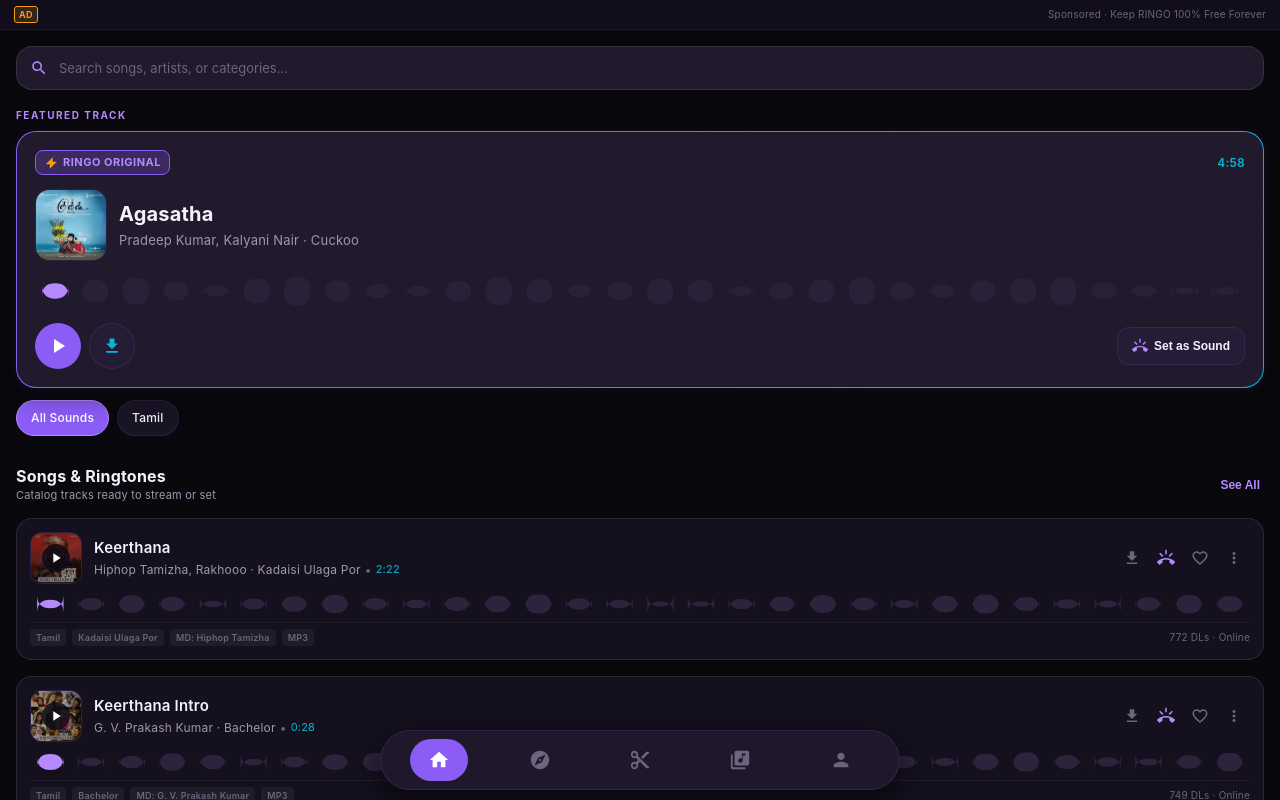
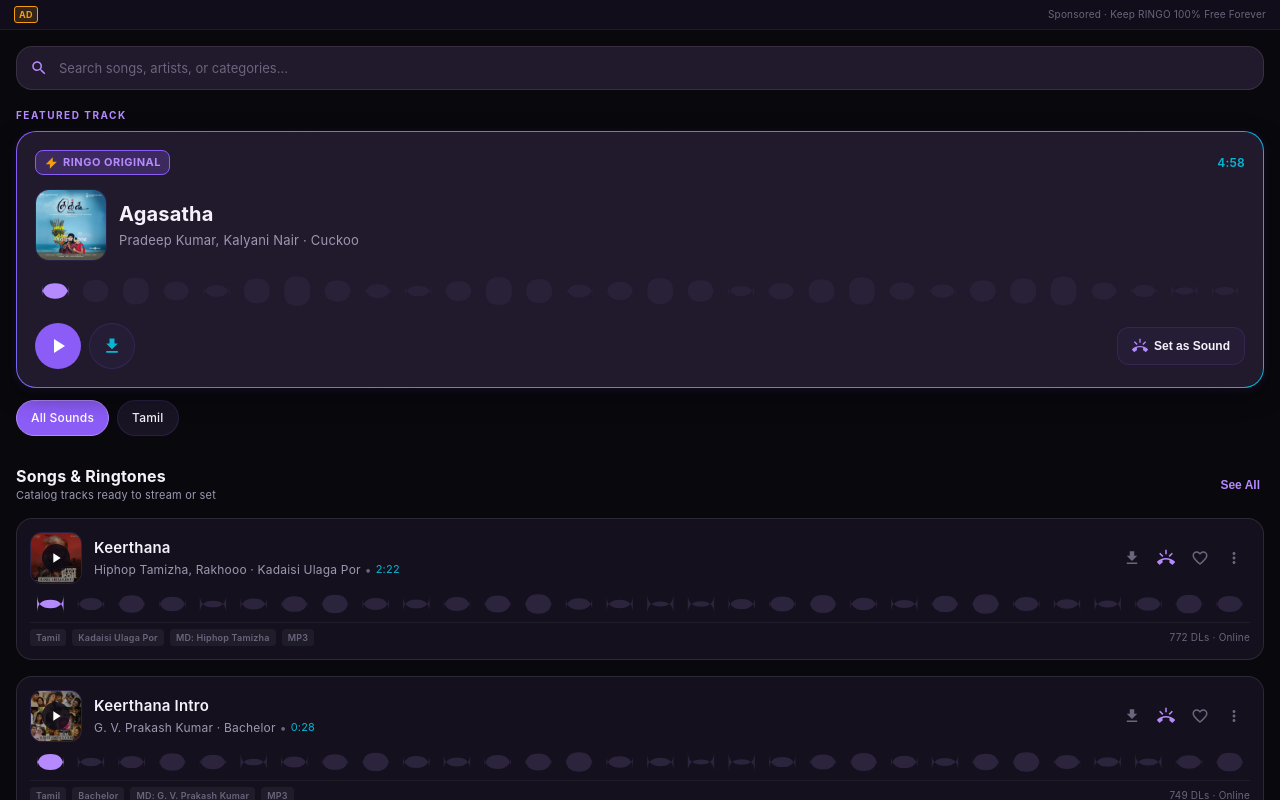
Before and after one commit to vip007vishal/ringo-be, a plain HTML site: page index.html in a window 1280 px wide. Drawn offline with Linux system fonts and the light colour scheme; no server answers.

Commit message:
refactor: remove web floating pill navigation bar for native Android WebView embedding

```diff
--- a/css/components.css
+++ b/css/components.css
@@ -6,6 +6,7 @@
    Floating Pill Bottom Navigation Bar
    -------------------------------------------------------------------------- */
 .pill-nav-container {
+  display: none !important;
   position: fixed;
   bottom: calc(var(--nav-bar-bottom-margin) + var(--safe-area-bottom));
   left: 0;
--- a/css/player.css
+++ b/css/player.css
@@ -7,7 +7,7 @@
    -------------------------------------------------------------------------- */
 .mini-player-container {
   position: fixed;
-  bottom: calc(var(--nav-bar-height) + var(--nav-bar-bottom-margin) + var(--safe-area-bottom) + 8px);
+  bottom: calc(var(--safe-area-bottom) + 10px);
   left: 0;
   right: 0;
   display: flex;
--- a/css/responsive.css
+++ b/css/responsive.css
@@ -6,7 +6,7 @@
 /* Compact Mobile Screens (< 360px width, e.g. 320x640) */
 @media (max-width: 359px) {
   :root {
-    --nav-bar-height: 54px;
+    --nav-bar-height: 0px;
     --mini-player-height: 56px;
   }
 
@@ -146,11 +146,8 @@
 
 /* Safe Area Insets for notched Android phones & gesture navigation bars */
 @supports (padding-bottom: env(safe-area-inset-bottom)) {
-  .pill-nav-container {
-    bottom: calc(var(--nav-bar-bottom-margin) + env(safe-area-inset-bottom, 0px));
-  }
   .mini-player-container {
-    bottom: calc(var(--nav-bar-height) + var(--nav-bar-bottom-margin) + env(safe-area-inset-bottom, 0px) + 8px);
+    bottom: calc(env(safe-area-inset-bottom, 0px) + 10px);
   }
 }
 
--- a/css/style.css
+++ b/css/style.css
@@ -45,8 +45,8 @@
 
   /* Layout and Dimensions */
   --app-max-width: 720px;
-  --nav-bar-height: 60px;
-  --nav-bar-bottom-margin: 10px;
+  --nav-bar-height: 0px;
+  --nav-bar-bottom-margin: 0px;
   --mini-player-height: 62px;
   --safe-area-bottom: env(safe-area-inset-bottom, 0px);
   --safe-area-top: env(safe-area-inset-top, 0px);
@@ -121,8 +121,8 @@ html, body {
   overflow-x: hidden;
   -webkit-overflow-scrolling: touch;
   overscroll-behavior-y: contain;
-  /* Extra bottom padding to clear the floating mini-player and bottom pill nav */
-  padding-bottom: calc(var(--nav-bar-height) + var(--nav-bar-bottom-margin) + var(--mini-player-height) + var(--safe-area-bottom) + 24px);
+  /* Extra bottom padding to clear the floating mini-player */
+  padding-bottom: calc(var(--mini-player-height) + var(--safe-area-bottom) + 20px);
   box-sizing: border-box;
   animation: fadeInScreen var(--transition-normal);
 }
@@ -546,7 +546,7 @@ h1, h2, h3, h4, h5, h6 {
 #snackbar-container,
 .toast-notifications-container {
   position: fixed;
-  bottom: calc(var(--nav-bar-height) + var(--nav-bar-bottom-margin) + var(--safe-area-bottom) + 14px);
+  bottom: calc(var(--mini-player-height) + var(--safe-area-bottom) + 16px);
   left: 50%;
   transform: translateX(-50%);
   z-index: 9999;
--- a/index.html
+++ b/index.html
@@ -656,55 +656,6 @@
             </div>
         </aside>
 
-        <!-- ========================================== -->
-        <!-- FLOATING PILL NAVIGATION BAR               -->
-        <!-- Exact match with MainActivity.kt:865-950   -->
-        <!-- 5 Floating Nav Items                       -->
-        <!-- ========================================== -->
-        <nav id="pill-nav-container" class="pill-nav-container" aria-label="Application navigation">
-            <div class="pill-nav-bar">
-                <button class="pill-nav-item active" data-target="home" aria-selected="true" aria-label="Home tab">
-                    <div class="pill-nav-indicator">
-                        <svg class="pill-nav-icon" viewBox="0 0 24 24" fill="currentColor">
-                            <path d="M10 20v-6h4v6h5v-8h3L12 3 2 12h3v8z"/>
-                        </svg>
-                    </div>
-                </button>
-
-                <button class="pill-nav-item" data-target="explore" aria-selected="false" aria-label="Explore tab">
-                    <div class="pill-nav-indicator">
-                        <svg class="pill-nav-icon" viewBox="0 0 24 24" fill="currentColor">
-                            <path d="M12 10.9c-.61 0-1.1.49-1.1 1.1s.49 1.1 1.1 1.1c.61 0 1.1-.49 1.1-1.1s-.49-1.1-1.1-1.1zM12 2C6.48 2 2 6.48 2 12s4.48 10 10 10 10-4.48 10-10S17.52 2 12 2zm2.19 12.19L6 18l3.81-8.19L18 6l-3.81 8.19z"/>
-                        </svg>
-                    </div>
-                </button>
-
-                <button class="pill-nav-item" data-target="create" aria-selected="false" aria-label="Create Studio tab">
-                    <div class="pill-nav-indicator">
-                        <svg class="pill-nav-icon" viewBox="0 0 24 24" fill="currentColor">
-                            <path d="M9.64 7.64c.23-.5.36-1.05.36-1.64 0-2.21-1.79-4-4-4S2 3.79 2 6s1.79 4 4 4c.59 0 1.14-.13 1.64-.36L10 12l-2.36 2.36C7.14 14.13 6.59 14 6 14c-2.21 0-4 1.79-4 4s1.79 4 4 4 4-1.79 4-4c0-.59-.13-1.14-.36-1.64L12 14l7 7h3v-1L9.64 7.64zM6 8c-1.1 0-2-.9-2-2s.9-2 2-2 2 .9 2 2-.9 2-2 2zm0 12c-1.1 0-2-.9-2-2s.9-2 2-2 2 .9 2 2-.9 2-2 2zm6-7.5c-.28 0-.5-.22-.5-.5s.22-.5.5-.5.5.22.5.5-.22.5-.5.5zM19 3l-6 6 2 2 7-7V3h-3z"/>
-                        </svg>
-                    </div>
-                </button>
-
-                <button class="pill-nav-item" data-target="library" aria-selected="false" aria-label="Library tab">
-                    <div class="pill-nav-indicator">
-                        <svg class="pill-nav-icon" viewBox="0 0 24 24" fill="currentColor">
-                            <path d="M20 2H8c-1.1 0-2 .9-2 2v12c0 1.1.9 2 2 2h12c1.1 0 2-.9 2-2V4c0-1.1-.9-2-2-2zm-2 5h-3v5.5c0 1.38-1.12 2.5-2.5 2.5S10 13.88 10 12.5s1.12-2.5 2.5-2.5c.57 0 1.08.19 1.5.51V5h4v2zM4 6H2v14c0 1.1.9 2 2 2h14v-2H4V6z"/>
-                        </svg>
-                    </div>
-                </button>
-
-                <button class="pill-nav-item" data-target="profile" aria-selected="false" aria-label="Profile tab">
-                    <div class="pill-nav-indicator">
-                        <svg class="pill-nav-icon" viewBox="0 0 24 24" fill="currentColor">
-                            <path d="M12 12c2.21 0 4-1.79 4-4s-1.79-4-4-4-4 1.79-4 4 1.79 4 4 4zm0 2c-2.67 0-8 1.34-8 4v2h16v-2c0-2.66-5.33-4-8-4z"/>
-                        </svg>
-                    </div>
-                </button>
-            </div>
-        </nav>
-
     </div><!-- End #app -->
 
     <!-- ========================================== -->
```
